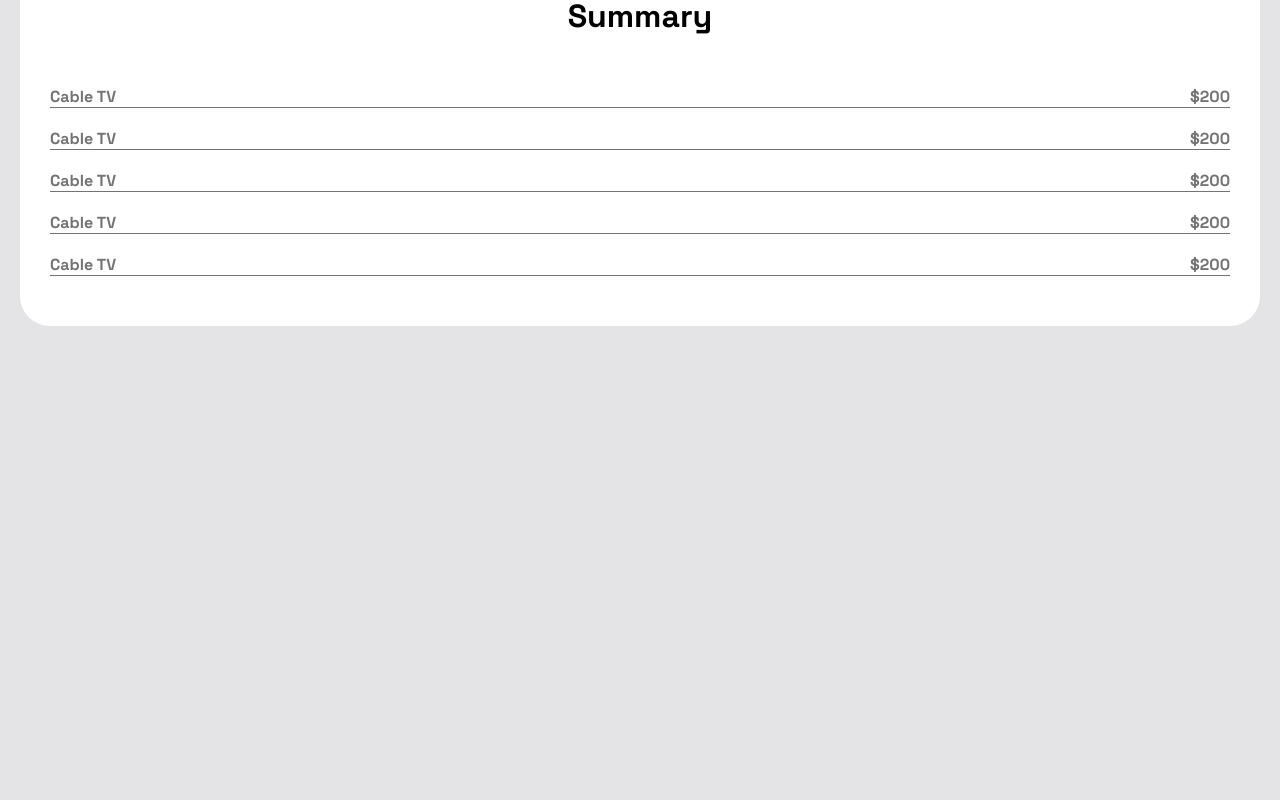
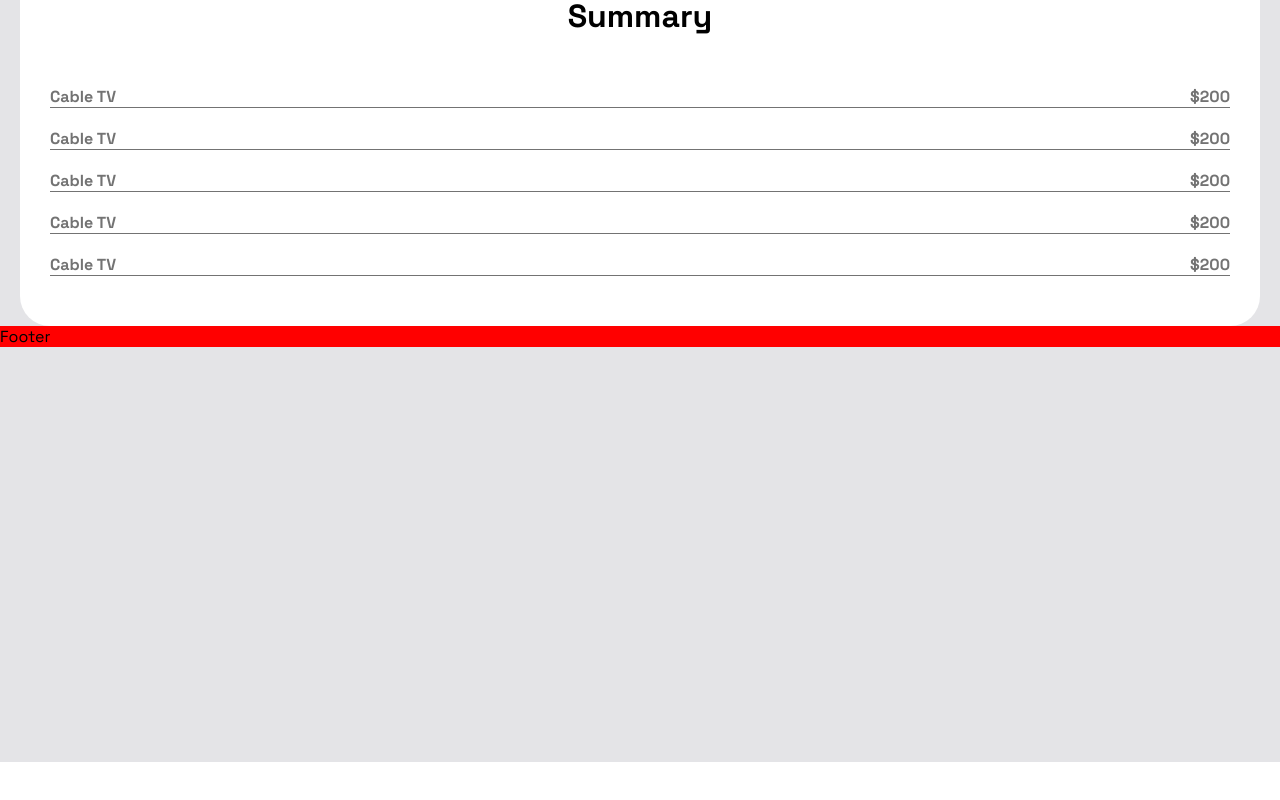
Before and after one commit to vibe-coder/expenses-calculator-main, a React (Create React App) app in the folder expenses-calculator/: page / in a window 1280 px wide. Shown: the part 1638-2438 px from the top of the page. After the commit the page ends 2400 px from the top, so only its background shows below. Built offline with nearby package versions, Linux system fonts and the light colour scheme.

Commit message:
Setting up Footer

```diff
--- a/expenses-calculator/src/components/Container.jsx
+++ b/expenses-calculator/src/components/Container.jsx
@@ -3,6 +3,7 @@ import "./styles/Container.scss"
 import logo from "../images/EXcal-logo-03.png"
 import subImage from "../images/sub-hero-image.png"
 import Calculation from './Calculation'
+import Footer from './Footer';
 
 function Container() {
   return (
@@ -32,6 +33,7 @@ function Container() {
 
 
       <Calculation/>
+      <Footer/>
     </div>
   )
 }
--- /dev/null
+++ b/expenses-calculator/src/components/Footer.jsx
@@ -0,0 +1,10 @@
+import React from 'react'
+import "./styles/Footer.scss"
+
+function Footer() {
+  return (
+    <div className='footer-container'>Footer</div>
+  )
+}
+
+export default Footer
--- a/expenses-calculator/src/components/styles/Calculation.scss
+++ b/expenses-calculator/src/components/styles/Calculation.scss
@@ -1,7 +1,6 @@
 @media (min-width: 360px) {
   .calculation-container{
     margin: 0 20px;
-    height: 200vh;
     font-family: Space Grotesk;
 
     // Salary data collection form Styles
--- a/expenses-calculator/src/components/styles/Container.scss
+++ b/expenses-calculator/src/components/styles/Container.scss
@@ -3,6 +3,7 @@
     width: 100vw;
     background-color: #e4e4e7;
     font-family: Space Grotesk;
+    height: 300vh;
     .hero-section{
       background-color: #000000;
       color: #f9fafb;
--- /dev/null
+++ b/expenses-calculator/src/components/styles/Footer.scss
@@ -0,0 +1,3 @@
+.footer-container{
+  background-color: red;
+}
```
